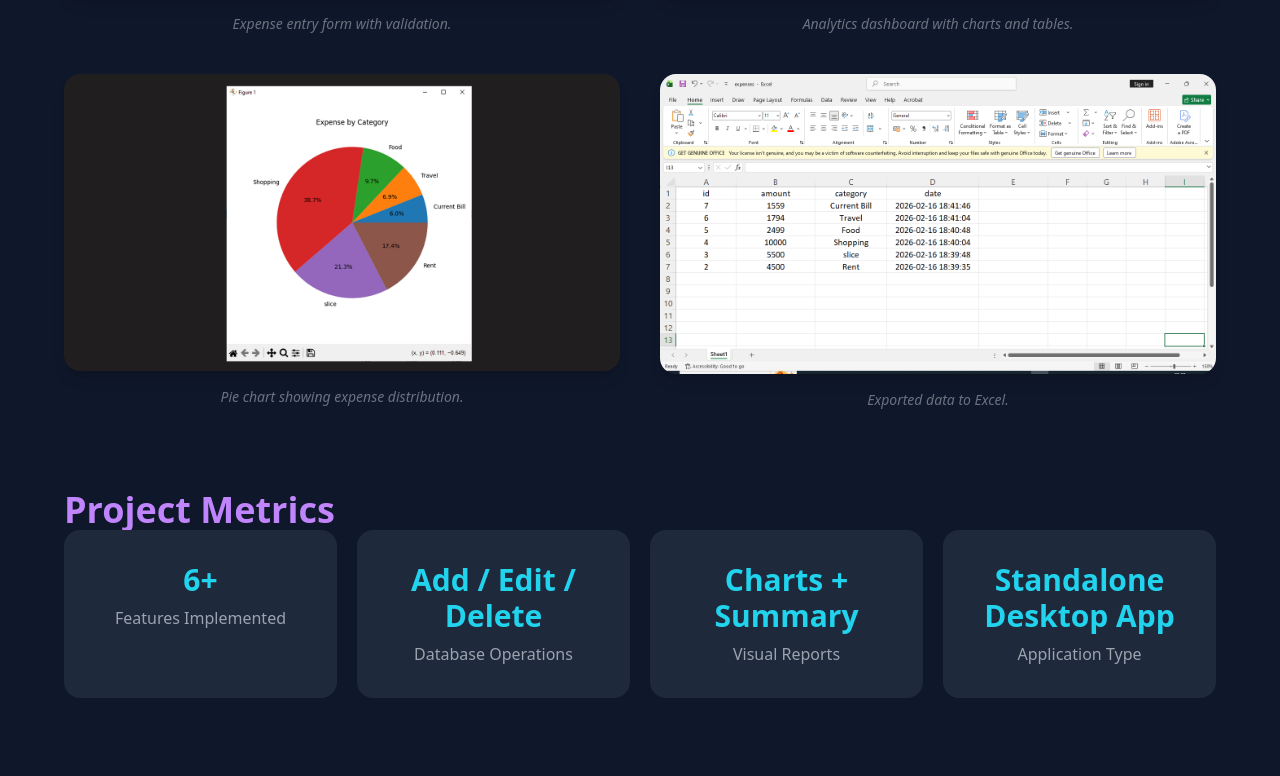
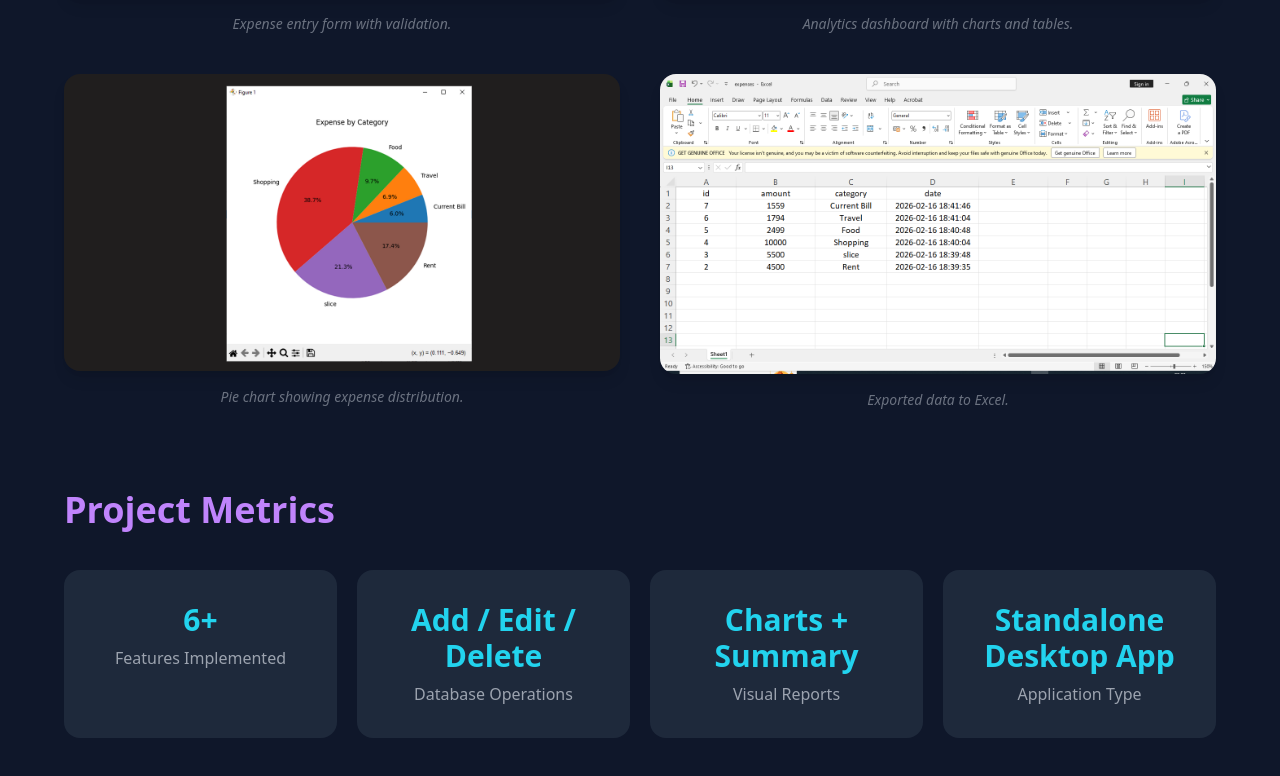
Before and after one commit to Ajay-paka/my-portfolio, a React (Vite) app: page /projects/expense-tracker in a window 1280 px wide. Shown: the part 2284-3060 px from the top of the page. Built offline with nearby package versions, Linux system fonts and the light colour scheme.

Commit message:
small update

```diff
--- a/src/pages/CaseStudy.jsx
+++ b/src/pages/CaseStudy.jsx
@@ -203,8 +203,8 @@ function CaseStudy() {
 
                 {/* Metrics */}
                 {project.metrics && (
-                    <div className="mb-20">
-                        <h2 className="text-4xl font-semibold mb-15 text-purple-400">
+                    <div className="mb-25">
+                        <h2 className="text-4xl font-semibold mb-10 text-purple-400">
                             Project Metrics
                         </h2>
 
```
